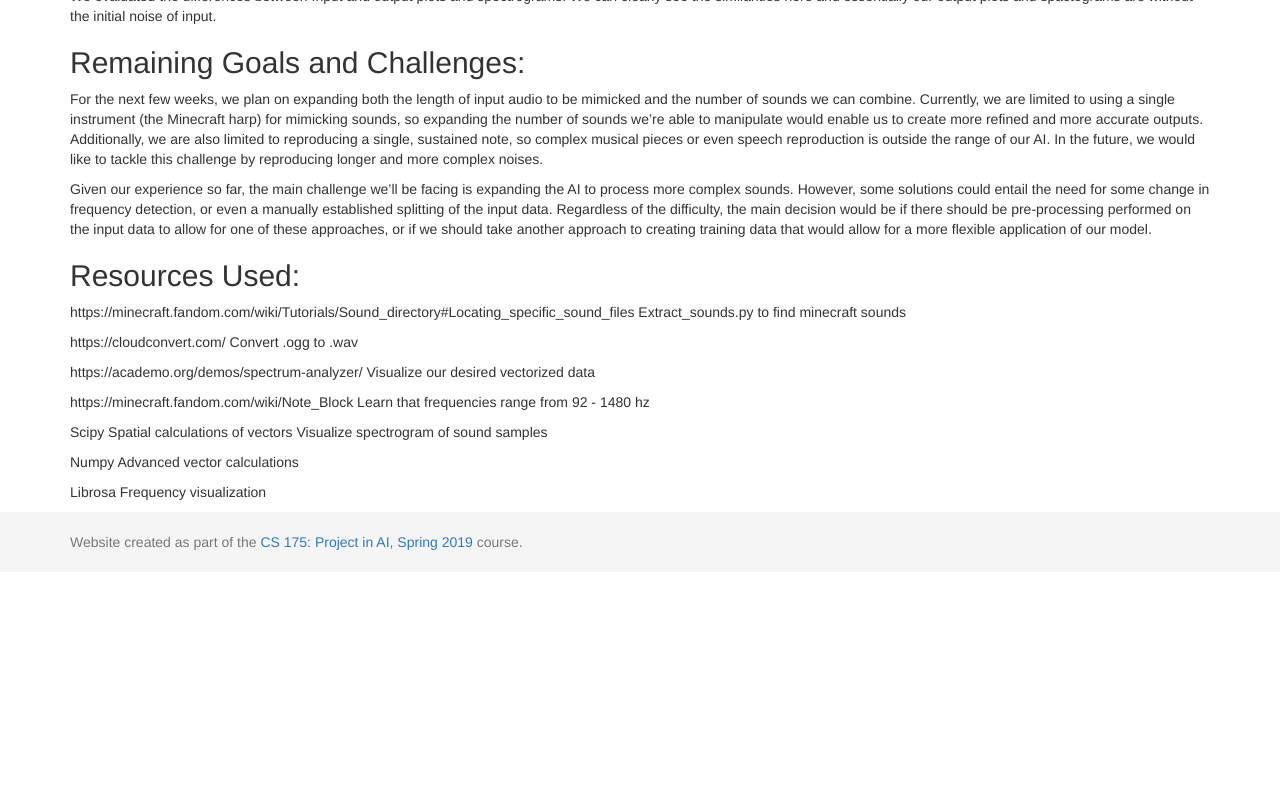
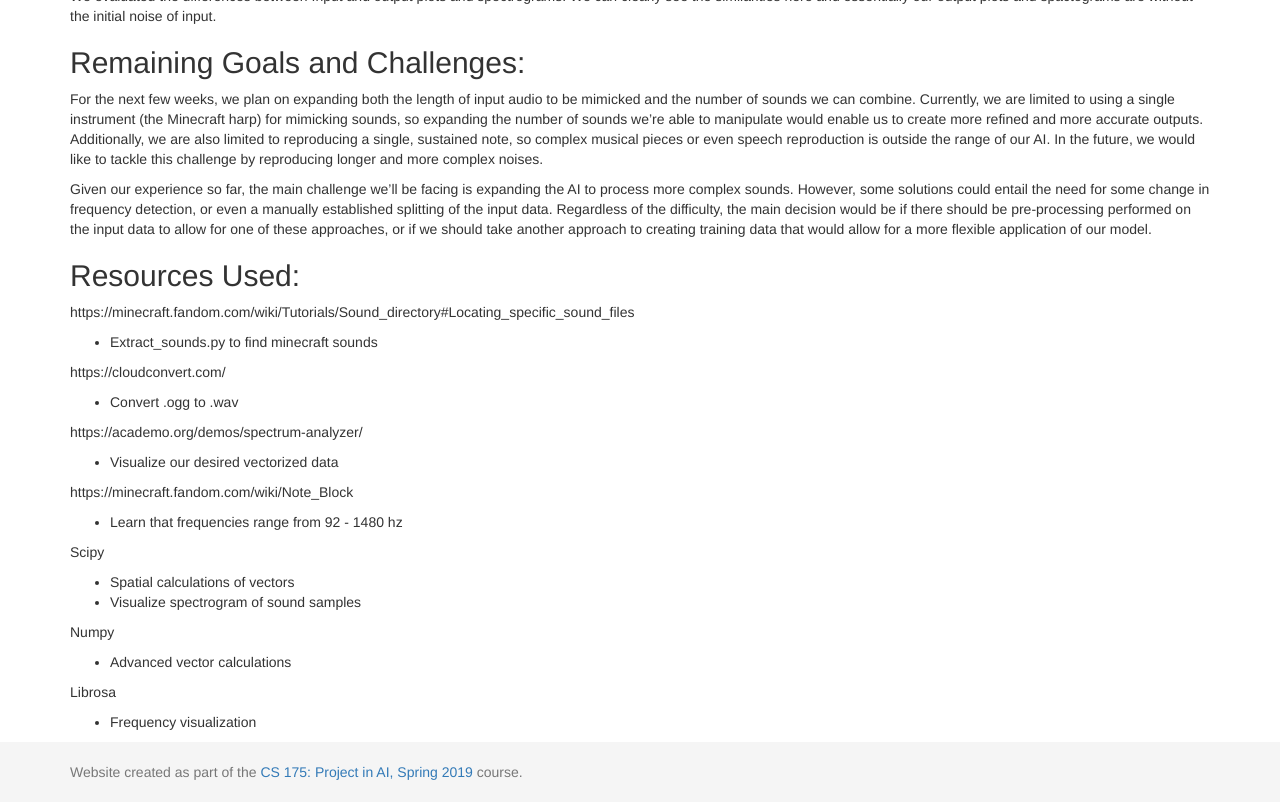
Before and after one commit to matengm1/CS175-Project, a Jekyll site: the page built from docs/status.md, in a window 1280 px wide and 900 px high, scrolled down 1811 px, cut to the strip 98-900 px from the top of the window. Built offline with Jekyll 4.4.1, drawn with Linux system fonts in a browser that asks for light colours; before the commit the page ends 2481 px from its top, so only the background shows below that.

```diff
--- a/docs/status.md
+++ b/docs/status.md
@@ -39,23 +39,30 @@ Given our experience so far, the main challenge we’ll be facing is expanding t
 
 ## Resources Used:
 https://minecraft.fandom.com/wiki/Tutorials/Sound_directory#Locating_specific_sound_files
-Extract_sounds.py to find minecraft sounds
+
+- Extract_sounds.py to find minecraft sounds
 
 https://cloudconvert.com/
-Convert .ogg to .wav
+
+- Convert .ogg to .wav
 
 https://academo.org/demos/spectrum-analyzer/
-Visualize our desired vectorized data
+
+- Visualize our desired vectorized data
 
 https://minecraft.fandom.com/wiki/Note_Block
-Learn that frequencies range from 92 - 1480 hz
+
+- Learn that frequencies range from 92 - 1480 hz
 
 Scipy
-Spatial calculations of vectors
-Visualize spectrogram of sound samples
+
+- Spatial calculations of vectors
+- Visualize spectrogram of sound samples
 
 Numpy
-Advanced vector calculations
+
+- Advanced vector calculations
 
 Librosa
-Frequency visualization
+
+- Frequency visualization
```
